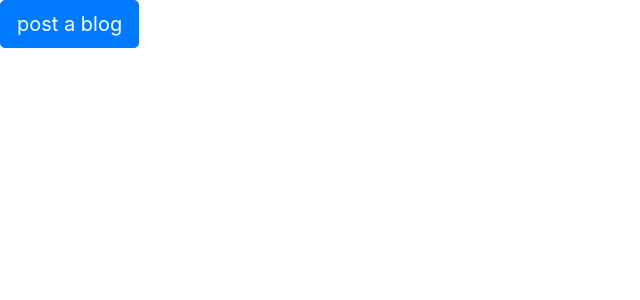
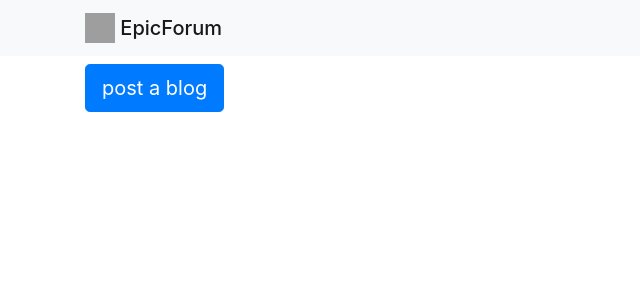
Before and after one commit to JasonWurunfei/FTH, a Django app: page /blog/ in a window 1280 px wide. Shown: the top 300 px of the page, without its empty margins (0-640 px from the left). Run offline with Django 3.2, Linux system fonts and the light colour scheme; data that the repository does not hold is empty; parts of the project's set-up code (start-up, migrations or seed data) failed here and were passed over; grey boxes are pictures that could not be loaded.

Commit message:
finish blog editing

```diff
--- a/blog/models.py
+++ b/blog/models.py
@@ -13,7 +13,7 @@ class DateCreateModMixin(models.Model):
         abstract = True
 
     created_date = models.DateTimeField(default=timezone.now)
-    mod_date = models.DateTimeField(blank=True, null=True)
+    mod_date = models.DateTimeField(default=timezone.now, blank=True, null=True)
 
 class BlogPost(DateCreateModMixin):
     title = models.CharField(max_length=50)
--- a/blog/templates/blog/blog.html
+++ b/blog/templates/blog/blog.html
@@ -3,6 +3,7 @@
 
 {% block content %}
 
+  <div class="container">
     {% for post in posts %}
 
       <div class="card shadow bg-white">
@@ -15,6 +16,6 @@
 
     {% endfor %}
 
-  <a href="{% url 'blog:new_blog' %}" class="btn btn-primary btn-lg" role="button" aria-pressed="false">post a blog</a>
-
+    <a href="{% url 'blog:new_blog' %}" class="btn btn-primary btn-lg mt-2 mb-5" role="button" aria-pressed="false">post a blog</a>
+  </div>
 {% endblock %}
--- a/blog/templates/blog/blog_edit.html
+++ b/blog/templates/blog/blog_edit.html
@@ -3,7 +3,7 @@
 
 {% block content %}
   <div class="container mt-3">
-    <form method="POST" action="">
+    <form method="POST" action="{% url 'blog:new_blog' %}">
       {% csrf_token %}
       {{ form }}
       <input type="submit" value="post" class="btn btn-primary btn-lg">
--- a/blog/views.py
+++ b/blog/views.py
@@ -1,4 +1,4 @@
-from django.shortcuts import render, get_object_or_404
+from django.shortcuts import render, get_object_or_404, redirect
 
 from .models import BlogPost
 from .forms import BlogForm
@@ -19,5 +19,12 @@ def blogDetailView(request, pk):
     return render(request, 'blog/post.html', {'post_detail': post_detail})
 
 def newBlogView(request):
-    form = BlogForm()
+    if request.method == "POST":
+        form = BlogForm(request.POST)
+        if form.is_valid():
+            form.save()
+            return redirect('blog:blog')
+    else:
+        form = BlogForm()
+
     return render(request, 'blog/blog_edit.html', {'form': form})
--- a/templates/base.html
+++ b/templates/base.html
@@ -11,6 +11,15 @@
     <title>{% block title %}{% endblock %}</title>
   </head>
   <body>
+    <!-- Image and text -->
+    <nav class="navbar navbar-light bg-light">
+      <div class="container">
+        <a class="navbar-brand mb-0 h1" href="{% url 'blog:blog' %}">
+          <img src="https://ss3.bdstatic.com/70cFv8Sh_Q1YnxGkpoWK1HF6hhy/it/u=2349859212,1053714951&fm=26&gp=0.jpg" width="30" height="30" class="d-inline-block align-top" alt="">
+          EpicForum
+        </a>
+      </div>
+    </nav>
     {% block content %}
 
     {% endblock %}
```
Also changed, not shown: blog/forms.py (+17 -4 lines). Lines whose indentation alone changed are shown as unchanged.
